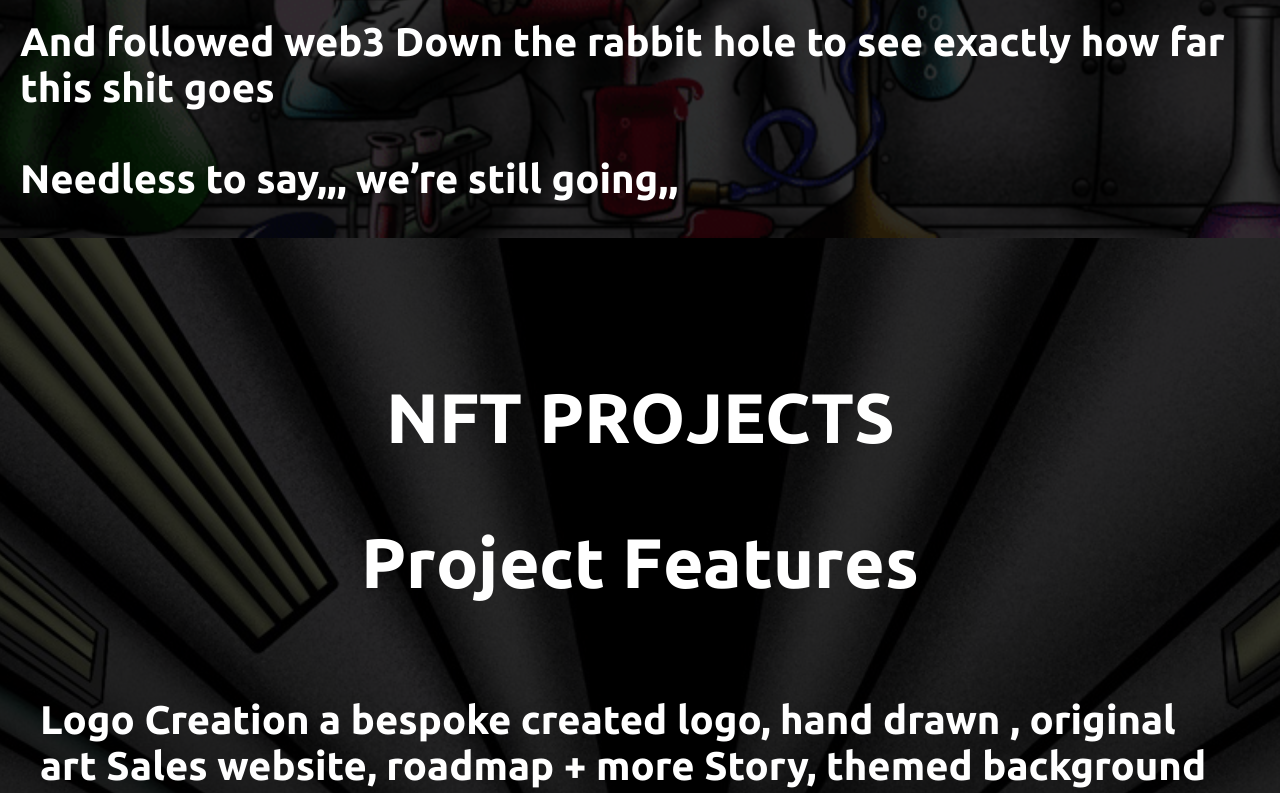
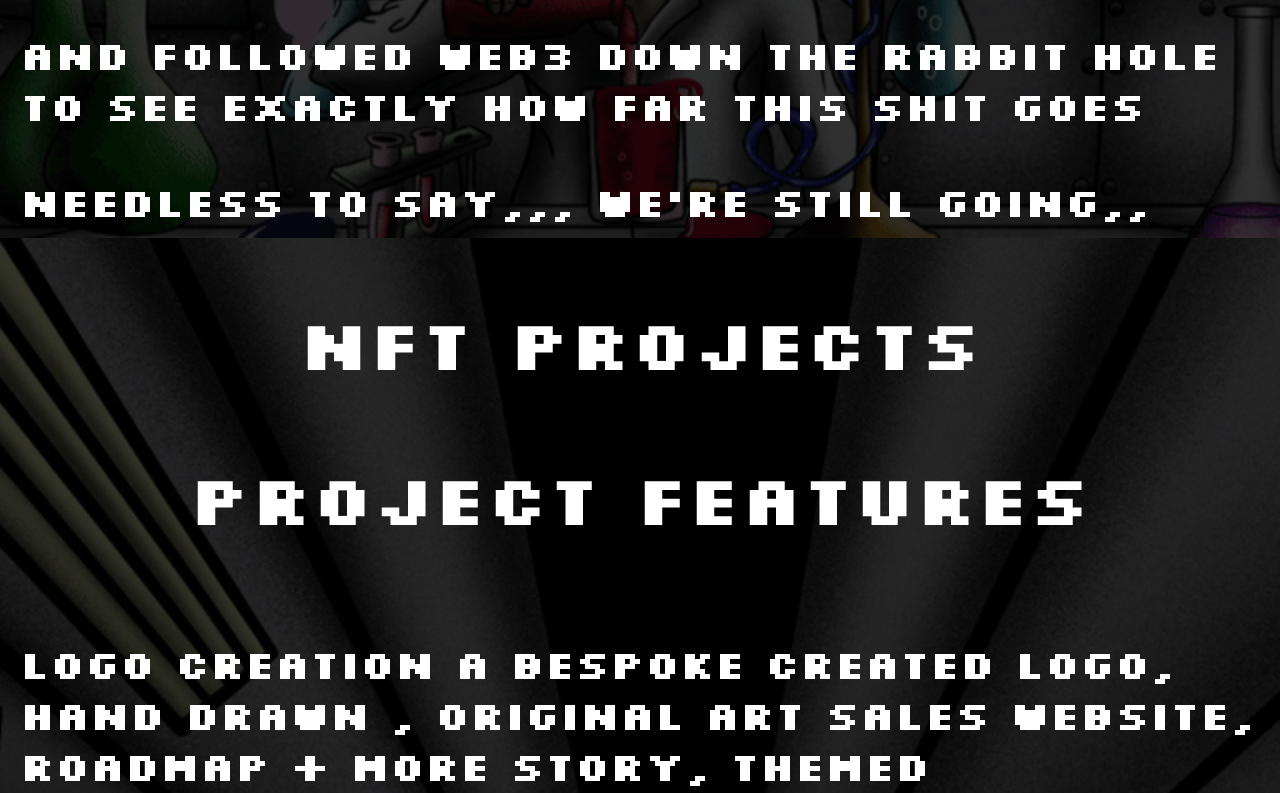
Before and after one commit to sikander-afzaal/yuga-2, a React (Create React App) app: page / in a window 1280 px wide. Shown: the part 2292-3085 px from the top of the page. Built offline with nearby package versions, Linux system fonts and the light colour scheme.

Commit message:
header done

```diff
--- a/src/App.css
+++ b/src/App.css
@@ -94,7 +94,7 @@
   display: flex;
   justify-content: center;
   align-items: center;
-
+  height: auto;
   background-size: cover;
   background-position: center;
   position: relative;
@@ -105,8 +105,8 @@
 }
 .wrapper-fourth {
   background-image: url("./Assets/bg-2.jpeg");
-  padding: 60px 20px;
 }
+
 .third-section {
   align-items: flex-start;
   width: 100%;
@@ -115,6 +115,8 @@
 .fourth-section {
   width: 100%;
   max-width: 1400px;
+  padding: 60px 20px;
+  height: auto;
 }
 .third-section h1,
 .fourth-section h1,
@@ -124,7 +126,6 @@
   color: white;
   align-self: center;
 }
-.fourth-section,
 .fifth-section {
   margin: 0 auto;
   height: 1400px;
--- a/src/index.css
+++ b/src/index.css
@@ -1,10 +1,9 @@
-@import url("https://fonts.googleapis.com/css2?family=Ubuntu:ital,wght@0,300;0,400;0,500;0,700;1,300;1,400;1,500;1,700&display=swap");
-
+@import url("https://fonts.googleapis.com/css2?family=Silkscreen:wght@400;700&display=swap");
 * {
   margin: 0;
   padding: 0;
   box-sizing: border-box;
-  font-family: "Ubuntu", cursive;
+  font-family: "Silkscreen", cursive;
 }
 body {
   background-color: black;
```
